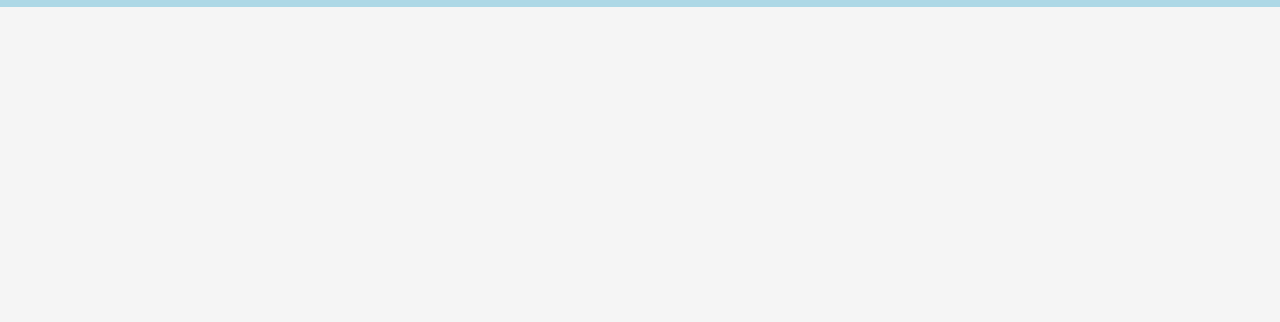
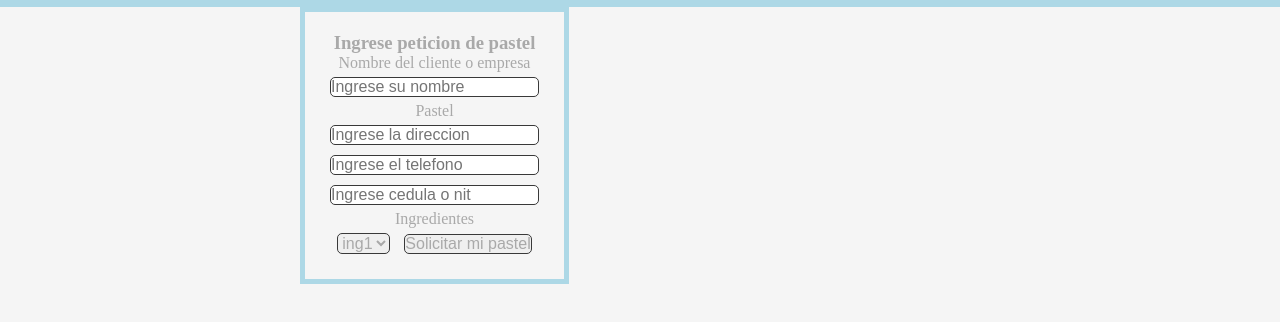
Before and after one commit to franciscoJavierV/Programacion-Avanzada, a plain HTML site: page Front/pedir.html in a window 1280 px wide. Shown: the part 36-358 px from the top of the page. Drawn offline with Linux system fonts and the light colour scheme.

Commit message:
cambios en index, se corrigen errores de rutas y se capturan variables del form crear ademas se crea form en pedir

```diff
--- a/Front/pedir.html
+++ b/Front/pedir.html
@@ -60,6 +60,30 @@
 
     }
         /*stilos necesarios para cada pagina hasta aca*/
+
+
+        form{
+            width: fit-content;
+            padding: 20px;
+            border: 5px solid lightblue;
+            border-radius: 0;
+            box-sizing: border-box;
+            border-bottom-color: border;
+            background:transparent;
+            text-align: center;
+            float: left;
+        }
+        .crear{
+            margin-right: 200px;
+            margin-left: 300px;
+        }
+        input , select, button{
+            color: 999;
+            border: 1px solid #393939;
+            border-radius: 5px 5px 5px 5px;
+            font-size: medium;
+            margin: 5px;
+        }
     </style>
     <!-- header necesario en cada pagina--->
     <header>
@@ -75,5 +99,23 @@
             </ul>
         </nav>
     </header>
+<!--form pedir -->
+    <div id="form">
+        <form action="" method="GET" class="crear">
+        <h3>Ingrese peticion de pastel</h3>
+          <p>Nombre del cliente o empresa</p>  <input type="text" placeholder="Ingrese su nombre" name ="nombre" id="nombre" required  minlength="3" maxlength="100"></input>
+          <p>Pastel</p>  <input type="text" placeholder="Ingrese la direccion" name="direccion" id="direccion" required  minlength="5" maxlength="100"></input>
+          <p></p>  <input type="tel" placeholder="Ingrese el telefono" id="telefono" name="telefono required  minlength="7" maxlength="20"></input>
+          <p></p>  <input type="number" placeholder="Ingrese cedula o nit " id="id/nit" name="id/nit" required  minlength="5" maxlength="100"></input>
+          <p>Ingredientes</p>   <select name="tipo" id="tipo" required name="tipo">
+                 <option value="ing">ing1</option>
+                 <option value="ing">ing2</option>
+             </select>
+
+             <button type="submit">Solicitar mi pastel</button>
+        </form>
+
+
+
 </body>
 </html>
```
Also changed, not shown: Front/index.html (+7 -7 lines), 1 other file.
